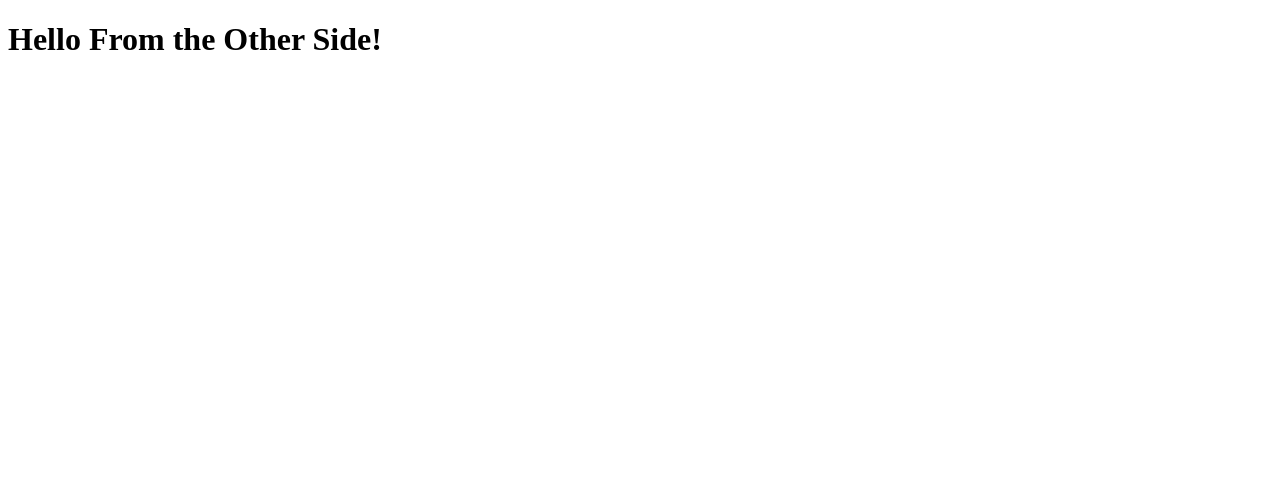
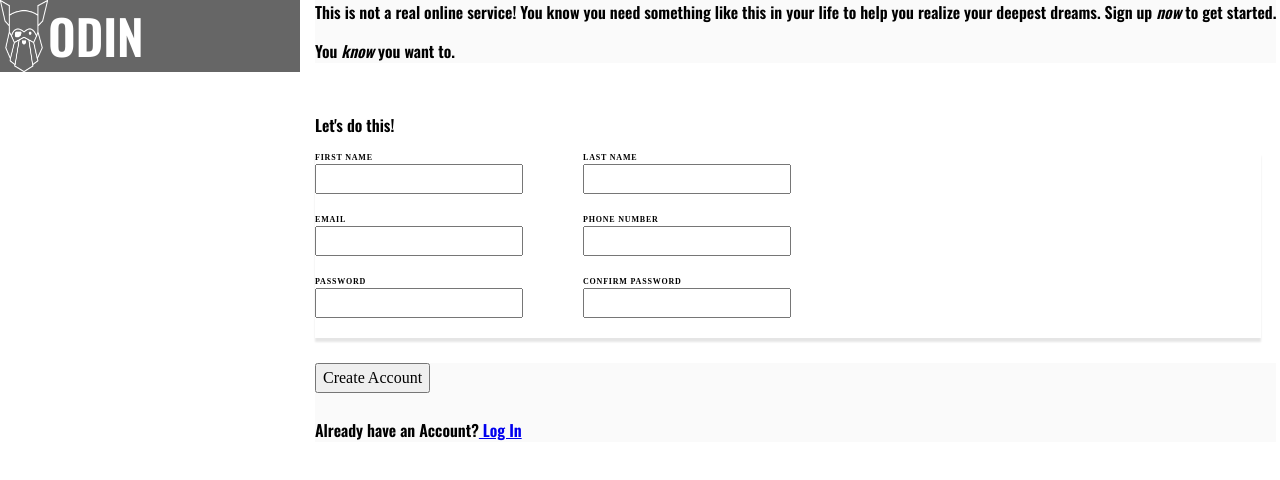
Before and after one commit to t-drape/sign_up_form, a plain HTML site: page form.html in a window 1280 px wide. Drawn offline with Linux system fonts and the light colour scheme.

Commit message:
Create elements, style elements

```diff
--- a/form.css
+++ b/form.css
@@ -1,4 +1,130 @@
+/* CSS Reset by Josh Comeau
+url: https://www.joshwcomeau.com/css/custom-css-reset/ */
+
+/* 1. Use a more-intuitive box-sizing model */
+*, *::before, *::after {
+  box-sizing: border-box;
+}
+
+/* 2. Remove default margin */
+* {
+  margin: 0;
+}
+
+body {
+  /* 3. Add accessible line-height */
+  line-height: 1.5;
+  /* 4. Improve text rendering */
+  -webkit-font-smoothing: antialiased;
+}
+
+/* 5. Improve media defaults */
+img, picture, video, canvas, svg {
+  display: block;
+  max-width: 100%;
+}
+
+/* 6. Inherit fonts for form controls */
+input, button, textarea, select {
+  font: inherit;
+}
+
+/* 7. Avoid text overflows */
+p, h1, h2, h3, h4, h5, h6 {
+  overflow-wrap: break-word;
+}
+
+/* 8. Improve line wrapping */
+p {
+  text-wrap: pretty;
+}
+h1, h2, h3, h4, h5, h6 {
+  text-wrap: balance;
+}
+
+/*
+  9. Create a root stacking context
+*/
+#root, #__next {
+  isolation: isolate;
+}
+
 @font-face {
   font-family: 'Oswald';
   src: url(./fonts/Oswald/static/Oswald-SemiBold.ttf);
 }
+
+body {
+  display: flex;
+}
+
+p {
+  font-family: "Oswald", sans-serif;
+}
+
+.odin {
+  width: 3em;
+  height: auto;
+}
+
+.upper_third {
+  width: 300px;
+  background-color: rgba(0,0, 0, 0.6);
+  display: flex;
+}
+
+.logo_text {
+  font-family: "Oswald", sans-serif;
+  font-size: 48px;
+  color: white;
+}
+
+form {
+  display: flex;
+  flex-direction: row;
+  /* color: rgba(250, 250, 250); */
+  box-shadow: 0px 4px 2px 0px rgba(0,0,0, 0.1);
+  margin-top: 15px;
+}
+
+.input_row {
+  display: flex;
+  flex-direction: column;
+}
+
+.top, .bottom {
+  background-color: rgb(250,250,250);
+  margin-left: 15px;
+}
+
+.middle {
+  background-color: rgb(255,255,255);
+  margin: 50px 15px 25px 15px;
+}
+
+.ital {
+  font-style: italic;
+}
+
+.pitch {
+  margin-bottom: 15px;
+}
+
+label {
+  font-size: 8px;
+  font-weight: bold;
+  letter-spacing: .1em;
+}
+
+button {
+  margin-bottom: 25px;
+}
+
+input {
+  margin-bottom: 20px;
+  margin-right: 60px;
+}
+
+
+
+  /* Photo by <a href="https://unsplash.com/@photofil?utm_content=creditCopyText&utm_medium=referral&utm_source=unsplash">Philippe Mignot</a> on <a href="https://unsplash.com/photos/silhouette-person-walking-at-walkway-Afqw8XrP1V8?utm_content=creditCopyText&utm_medium=referral&utm_source=unsplash">Unsplash</a> */
--- a/form.html
+++ b/form.html
@@ -8,7 +8,49 @@
 </head>
 <body>
   <!-- Photo by <a href="https://unsplash.com/@akeenster?utm_content=creditCopyText&utm_medium=referral&utm_source=unsplash">Abigail  Keenan</a> on <a href="https://unsplash.com/photos/grayscale-photo-of-golden-gate-bridge-WE7nMfgqG78?utm_content=creditCopyText&utm_medium=referral&utm_source=unsplash">Unsplash</a> -->
+  <div class="left">
+    <div class="upper_third">
+      <img class="odin" src="./imgs/odin-lined.png" alt="A viking with a helmet with horns">
+      <p class="logo_text">ODIN</p>
+    </div>
+  </div>
+  <div class="right">
+    <div class="top">
+      <p class="pitch">This is not a real online service! You know you need something like this
+        in your life to help you realize your deepest dreams.
+        Sign up <span class="ital">now</span> to get started.
+      </p>
+      <p class="pitch">You <span class="ital">know</span> you want to.</p>
+    </div>
+    <div class="middle">
+      <p>Let's do this!</p>
+      <form action="" method="get" id="only_form">
+        <div class="input_row">
+          <label for="first_name">FIRST NAME</label>
+          <input id="first_name" type="text">
 
-  <h1>Hello From the Other Side!</h1>
+          <label for="email">EMAIL</label>
+          <input id="email" type="email">
+
+          <label for="password">PASSWORD</label>
+          <input id="password" type="password" required>
+        </div>
+        <div class="input_row">
+          <label for="last_name">LAST NAME</label>
+          <input id="last_name" type="text">
+
+          <label for="tel_num">PHONE NUMBER</label>
+          <input id="tel_num" type="tel">
+
+          <label for="confirm_password">CONFIRM PASSWORD</label>
+          <input id="confirm_password" type="password" required>
+        </div>
+      </form>
+    </div>
+    <div class="bottom">
+      <button type="submit" form="only_form">Create Account</button>
+      <p class="log_in">Already have an Account?<a href="./form.html"> Log In</a></p>
+    </div>
+  </div>
 </body>
 </html>
```
